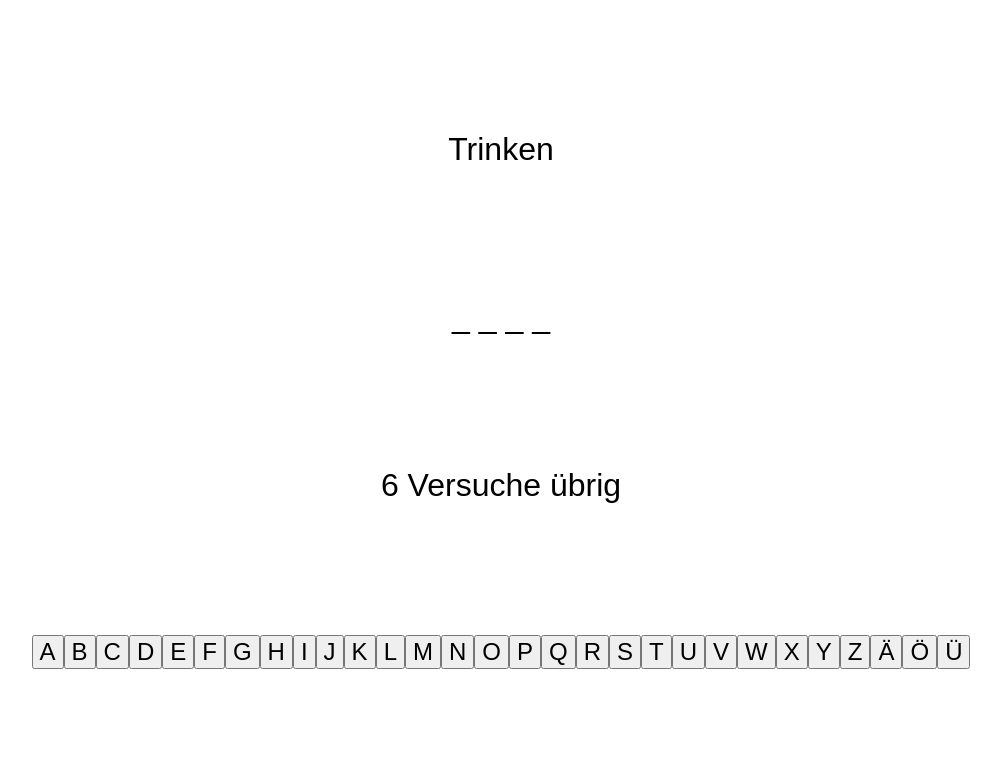
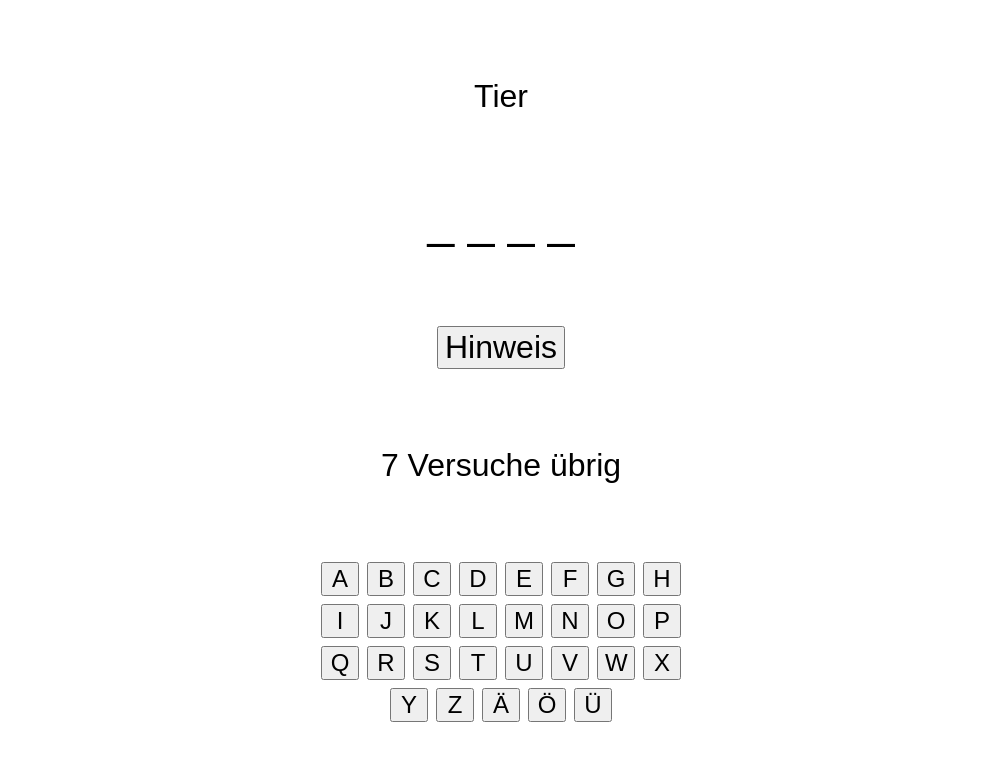
Before and after one commit to hkeio/game3, an Angular app: page / in a window 1280 px wide. Shown: the top 760 px of the page, without its empty margins (139-1140 px from the left). Built offline with nearby package versions, Linux system fonts and the light colour scheme.

Commit message:
add hints

```diff
--- a/package.json
+++ b/package.json
@@ -3,7 +3,7 @@
   "version": "0.0.0",
   "scripts": {
     "ng": "ng",
-    "start": "ng serve",
+    "start": "ng serve --host 0.0.0.0",
     "build": "ng build",
     "watch": "ng build --watch --configuration development",
     "test": "ng test"
--- a/src/app/app.component.html
+++ b/src/app/app.component.html
@@ -13,18 +13,35 @@
   }
 </div>
 
+<div id="hint">
+  @if (showHint) {
+    Hinweis: {{ hint }}
+  } @else {
+    <button (click)="getHint()">Hinweis</button>
+  }
+</div>
+
 <div id="message">
+  <span>
     @if (isWon()) {
-    Glückwunsch! Du hast das Wort erraten!
+      Glückwunsch!<br />
+      Du hast das Wort erraten!
     } @else if (isLost()) {
-    Leider verloren. Das Wort war "<span>{{ word }}</span
+      Leider verloren.<br />
+      Das Wort war "<span>{{ word.letters }}</span
       >"
+    }
+  </span>
+
+  @if (isWon() || isLost()) {
+    <button (click)="location.reload()">Nochmal!</button>
   } @else {
     {{ guessesAllowed - wrongGuesses }} Versuche übrig
   }
 </div>
 
 <div id="keyboard">
+  @if (!isWon() && !isLost()) {
     @for (key of keys; track $index) {
       <button
         (click)="onKeyClick($any({ key }))"
@@ -35,4 +52,5 @@
         {{ key }}
       </button>
     }
+  }
 </div>
--- a/src/app/app.component.scss
+++ b/src/app/app.component.scss
@@ -6,13 +6,36 @@
   justify-content: space-evenly;
   font-size: xx-large;
 
+  #word {
+    font-size: xxx-large;
+  }
+
+  #hint,
+  #message {
+    display: flex;
+    flex-direction: column;
+    align-items: center;
+
+    span {
+      text-align: center;
+    }
+
+    button {
+      width: fit-content;
+      font-size: xx-large;
+    }
+  }
+
   #keyboard {
     display: flex;
     flex-wrap: wrap;
     justify-content: center;
+    max-width: 400px;
+    gap: 8px;
 
     button {
       font-size: x-large;
+      width: 38px;
 
       &.correct {
         background-color: #4caf50;
--- a/src/app/app.component.ts
+++ b/src/app/app.component.ts
@@ -1,5 +1,5 @@
-import { JsonPipe } from '@angular/common';
-import { Component, HostListener } from '@angular/core';
+import { DOCUMENT, JsonPipe } from '@angular/common';
+import { Component, HostListener, Inject } from '@angular/core';
 import { Word, words } from './words';
 
 @Component({
@@ -10,9 +10,10 @@ import { Word, words } from './words';
   styleUrl: './app.component.scss',
 })
 export class AppComponent {
-  guessesAllowed = 6;
+  guessesAllowed = 7;
   wrongGuesses = 0;
   lettersGuessed: string[] = [];
+  showHint = false;
 
   words: Word[] = words.map((word) => {
     return { ...word, letters: word.letters.toLocaleUpperCase() };
@@ -23,6 +24,8 @@ export class AppComponent {
   lettersNeeded = this.word.letters
     .split('')
     .filter((letter, index, self) => self.indexOf(letter) === index);
+  hint: string =
+    this.word.hints[Math.floor(Math.random() * this.word.hints.length)];
 
   @HostListener('document:keypress', ['$event'])
   onKeyClick(event: KeyboardEvent) {
@@ -48,12 +51,24 @@ export class AppComponent {
     console.log('lettersGuessed:', this.lettersGuessed);
   }
 
+  location: Location;
+
+  constructor(@Inject(DOCUMENT) private readonly document: Document) {
+    this.location = document.location;
+  }
+
   isWon() {
     return this.lettersNeeded.every((letter) => this.letterIsGuessed(letter));
   }
 
   isLost() {
     return this.wrongGuesses >= this.guessesAllowed;
+  }
+
+  getHint() {
+    this.showHint = true;
+    this.wrongGuesses++;
+    this.wrongGuesses++;
   }
 
   letterIsGuessed(letter: string) {
--- a/src/app/words.ts
+++ /dev/null
@@ -1,185 +0,0 @@
-enum Category {
-  FOOD = 'Essen',
-  DRINK = 'Trinken',
-  ANIMAL = 'Tier',
-}
-
-export type Word = {
-  letters: string;
-  category: Category;
-  hints: string[];
-};
-
-export const words: Word[] = [
-  {
-    letters: 'SAFT',
-    category: Category.DRINK,
-    hints: ['orange', 'apfel', 'multivitamin'],
-  },
-  {
-    letters: 'brot',
-    category: Category.FOOD,
-    hints: ['vollkorn', 'weiß'],
-  },
-  {
-    letters: 'Kuchen',
-    category: Category.FOOD,
-    hints: ['Schokolade', 'Erdbeere'],
-  },
-  {
-    letters: 'nudeln',
-    category: Category.FOOD,
-    hints: ['spaghetti', 'penne'],
-  },
-
-  {
-    letters: 'PASTA',
-    category: Category.FOOD,
-    hints: ['italienisch', 'nudeln', 'spaghetti'],
-  },
-  {
-    letters: 'KAFFEE',
-    category: Category.DRINK,
-    hints: ['heiß', 'koffein', 'espresso'],
-  },
-  {
-    letters: 'SALAT',
-    category: Category.FOOD,
-    hints: ['gesund', 'grün', 'gemüse'],
-  },
-  {
-    letters: 'COLA',
-    category: Category.DRINK,
-    hints: ['kohlensäure', 'süß', 'koffein'],
-  },
-  {
-    letters: 'PIZZA',
-    category: Category.FOOD,
-    hints: ['ofen', 'käse', 'italienisch'],
-  },
-  {
-    letters: 'SUPPE',
-    category: Category.FOOD,
-    hints: ['löffel', 'warm', 'tomate'],
-  },
-  {
-    letters: 'SMOOTHIE',
-    category: Category.DRINK,
-    hints: ['fruchtig', 'banane', 'mixer'],
-  },
-  {
-    letters: 'SCHNITZEL',
-    category: Category.FOOD,
-    hints: ['panade', 'fleisch', 'deutsch'],
-  },
-  {
-    letters: 'WEIN',
-    category: Category.DRINK,
-    hints: ['trauben', 'rot', 'weiß'],
-  },
-  {
-    letters: 'BURGER',
-    category: Category.FOOD,
-    hints: ['fleisch', 'fast food', 'brötchen'],
-  },
-  {
-    letters: 'MILCH',
-    category: Category.DRINK,
-    hints: ['weiß', 'kuh', 'kalzium'],
-  },
-  {
-    letters: 'TACOS',
-    category: Category.FOOD,
-    hints: ['mexikanisch', 'mais', 'gefüllt'],
-  },
-  {
-    letters: 'TEE',
-    category: Category.DRINK,
-    hints: ['heiß', 'grün', 'schwarz'],
-  },
-  {
-    letters: 'SUSHI',
-    category: Category.FOOD,
-    hints: ['reis', 'japanisch', 'fisch'],
-  },
-  {
-    letters: 'BIER',
-    category: Category.DRINK,
-    hints: ['hopfen', 'gerste', 'alkohol'],
-  },
-  {
-    letters: 'OBST',
-    category: Category.FOOD,
-    hints: ['frucht', 'vitamin', 'gesund'],
-  },
-  {
-    letters: 'LIMONADE',
-    category: Category.DRINK,
-    hints: ['zitrone', 'süß', 'erfrischung'],
-  },
-  {
-    letters: 'POMMES',
-    category: Category.FOOD,
-    hints: ['frittieren', 'kartoffeln', 'salz'],
-  },
-  {
-    letters: 'COCKTAIL',
-    category: Category.DRINK,
-    hints: ['mischgetränk', 'alkohol', 'bunt'],
-  },
-  {
-    letters: 'SUSHI',
-    category: Category.FOOD,
-    hints: ['reis', 'japanisch', 'fisch'],
-  },
-  {
-    letters: 'LÖWE',
-    category: Category.ANIMAL,
-    hints: ['wild', 'könig der tiere', 'savanne'],
-  },
-  {
-    letters: 'ELEFANT',
-    category: Category.ANIMAL,
-    hints: ['groß', 'rüssel', 'afrika'],
-  },
-  {
-    letters: 'PANDA',
-    category: Category.ANIMAL,
-    hints: ['bambus', 'china', 'schwarz-weiß'],
-  },
-  {
-    letters: 'DELFIN',
-    category: Category.ANIMAL,
-    hints: ['meer', 'intelligent', 'flosse'],
-  },
-  {
-    letters: 'ADLER',
-    category: Category.ANIMAL,
-    hints: ['vogel', 'greifvogel', 'flügel'],
-  },
-  {
-    letters: 'SCHILDKRÖTE',
-    category: Category.ANIMAL,
-    hints: ['panzer', 'langsam', 'reptil'],
-  },
-  {
-    letters: 'PFERD',
-    category: Category.ANIMAL,
-    hints: ['reiten', 'stall', 'galopp'],
-  },
-  {
-    letters: 'WAL',
-    category: Category.ANIMAL,
-    hints: ['meer', 'groß', 'säugetier'],
-  },
-  {
-    letters: 'KÄNGURU',
-    category: Category.ANIMAL,
-    hints: ['australien', 'beutel', 'springen'],
-  },
-  {
-    letters: 'ZEBRA',
-    category: Category.ANIMAL,
-    hints: ['streifen', 'savanne', 'afrikanisch'],
-  },
-];
--- /dev/null
+++ b/src/app/words/_types.ts
@@ -0,0 +1,11 @@
+export enum Category {
+  FOOD = 'Essen',
+  DRINK = 'Trinken',
+  ANIMAL = 'Tier',
+}
+
+export type Word = {
+  letters: string;
+  category: Category;
+  hints: string[];
+};
--- /dev/null
+++ b/src/app/words/animal.ts
@@ -0,0 +1,58 @@
+import { Category, Word } from './_types';
+
+type Animal = Word & {
+  category: Category.ANIMAL;
+};
+
+export const animals: Animal[] = [
+  {
+    letters: 'LÖWE',
+    category: Category.ANIMAL,
+    hints: ['wild', 'könig der tiere', 'savanne'],
+  },
+  {
+    letters: 'ELEFANT',
+    category: Category.ANIMAL,
+    hints: ['groß', 'rüssel', 'afrika'],
+  },
+  {
+    letters: 'PANDA',
+    category: Category.ANIMAL,
+    hints: ['bambus', 'china', 'schwarz-weiß'],
+  },
+  {
+    letters: 'DELFIN',
+    category: Category.ANIMAL,
+    hints: ['meer', 'intelligent', 'flosse'],
+  },
+  {
+    letters: 'ADLER',
+    category: Category.ANIMAL,
+    hints: ['vogel', 'greifvogel', 'flügel'],
+  },
+  {
+    letters: 'SCHILDKRÖTE',
+    category: Category.ANIMAL,
+    hints: ['panzer', 'langsam', 'reptil'],
+  },
+  {
+    letters: 'PFERD',
+    category: Category.ANIMAL,
+    hints: ['reiten', 'Stall', 'Galopp'],
+  },
+  {
+    letters: 'WAL',
+    category: Category.ANIMAL,
+    hints: ['Meer', 'groß', 'Säugetier'],
+  },
+  {
+    letters: 'KÄNGURU',
+    category: Category.ANIMAL,
+    hints: ['Australien', 'Beutel', 'springen'],
+  },
+  {
+    letters: 'ZEBRA',
+    category: Category.ANIMAL,
+    hints: ['Streifen', 'Savanne', 'afrikanisch'],
+  },
+];
--- /dev/null
+++ b/src/app/words/drink.ts
@@ -0,0 +1,58 @@
+import { Category, Word } from './_types';
+
+type Drink = Word & {
+  category: Category.DRINK;
+};
+
+export const drinks: Drink[] = [
+  {
+    letters: 'SAFT',
+    category: Category.DRINK,
+    hints: ['orange', 'apfel', 'multivitamin'],
+  },
+  {
+    letters: 'KAFFEE',
+    category: Category.DRINK,
+    hints: ['heiß', 'koffein', 'espresso'],
+  },
+  {
+    letters: 'COLA',
+    category: Category.DRINK,
+    hints: ['schwarz', 'süß', 'koffein'],
+  },
+  {
+    letters: 'SMOOTHIE',
+    category: Category.DRINK,
+    hints: ['fruchtig', 'banane', 'mixer'],
+  },
+  {
+    letters: 'WEIN',
+    category: Category.DRINK,
+    hints: ['trauben', 'rot', 'weiß'],
+  },
+  {
+    letters: 'MILCH',
+    category: Category.DRINK,
+    hints: ['weiß', 'kuh', 'kalzium'],
+  },
+  {
+    letters: 'TEE',
+    category: Category.DRINK,
+    hints: ['heiß', 'grün', 'schwarz'],
+  },
+  {
+    letters: 'BIER',
+    category: Category.DRINK,
+    hints: ['hopfen', 'gerste', 'alkohol'],
+  },
+  {
+    letters: 'LIMONADE',
+    category: Category.DRINK,
+    hints: ['zitrone', 'süß', 'erfrischung'],
+  },
+  {
+    letters: 'COCKTAIL',
+    category: Category.DRINK,
+    hints: ['mischgetränk', 'alkohol', 'bunt'],
+  },
+];
--- /dev/null
+++ b/src/app/words/food.ts
@@ -0,0 +1,79 @@
+import { Category, Word } from './_types';
+
+type Food = Word & {
+  category: Category.FOOD;
+};
+
+export const foods: Food[] = [
+  {
+    letters: 'brot',
+    category: Category.FOOD,
+    hints: ['vollkorn', 'weiß'],
+  },
+  {
+    letters: 'Kuchen',
+    category: Category.FOOD,
+    hints: ['Schokolade', 'Erdbeere'],
+  },
+  {
+    letters: 'nudeln',
+    category: Category.FOOD,
+    hints: ['spaghetti', 'penne'],
+  },
+
+  {
+    letters: 'PASTA',
+    category: Category.FOOD,
+    hints: ['italienisch', 'nudeln', 'spaghetti'],
+  },
+  {
+    letters: 'SALAT',
+    category: Category.FOOD,
+    hints: ['gesund', 'grün', 'gemüse'],
+  },
+  {
+    letters: 'PIZZA',
+    category: Category.FOOD,
+    hints: ['ofen', 'käse', 'italienisch'],
+  },
+  {
+    letters: 'SUPPE',
+    category: Category.FOOD,
+    hints: ['löffel', 'warm', 'tomate'],
+  },
+  {
+    letters: 'SCHNITZEL',
+    category: Category.FOOD,
+    hints: ['panade', 'fleisch', 'deutsch'],
+  },
+  {
+    letters: 'BURGER',
+    category: Category.FOOD,
+    hints: ['fleisch', 'fast food', 'brötchen'],
+  },
+  {
+    letters: 'TACOS',
+    category: Category.FOOD,
+    hints: ['mexikanisch', 'mais', 'gefüllt'],
+  },
+  {
+    letters: 'SUSHI',
+    category: Category.FOOD,
+    hints: ['reis', 'japanisch', 'fisch'],
+  },
+  {
+    letters: 'OBST',
+    category: Category.FOOD,
+    hints: ['frucht', 'vitamin', 'gesund'],
+  },
+  {
+    letters: 'POMMES',
+    category: Category.FOOD,
+    hints: ['frittieren', 'kartoffeln', 'salz'],
+  },
+  {
+    letters: 'SUSHI',
+    category: Category.FOOD,
+    hints: ['reis', 'japanisch', 'fisch'],
+  },
+];
--- /dev/null
+++ b/src/app/words/index.ts
@@ -0,0 +1,7 @@
+import { Word } from './_types';
+import { animals } from './animal';
+import { drinks } from './drink';
+import { foods } from './food';
+
+export * from './_types';
+export const words: Word[] = [...animals, ...drinks, ...foods];
```
Lines whose indentation alone changed are shown as unchanged.
